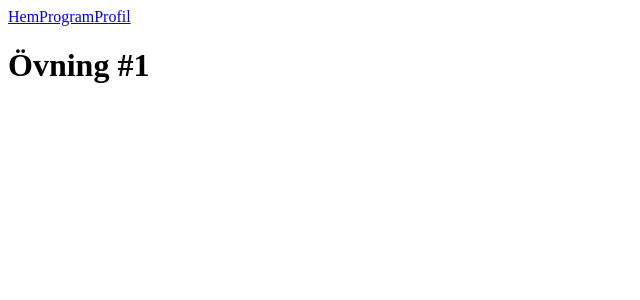
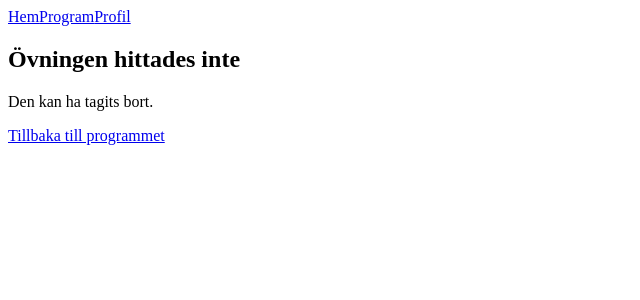
Before and after one commit to annikaholmqvist94/rehab-program, a Vue app: page /program/1 in a window 1280 px wide. Shown: the top 300 px of the page, without its empty margins (0-640 px from the left). Built offline with nearby package versions, Linux system fonts and the light colour scheme.

Commit message:
Build exercise detail view with not-found state

```diff
--- a/src/views/ExerciseDetailView.vue
+++ b/src/views/ExerciseDetailView.vue
@@ -1,9 +1,32 @@
 <script setup>
-defineProps(['id'])
+import { computed } from 'vue'
+import { useExercises } from '../composables/useExercises.js'
+
+const props = defineProps(['id'])
+const { getExerciseById, toggleDone, removeExercise } = useExercises()
+
+const exercise = computed(() => getExerciseById(props.id))
 </script>
 
 <template>
-  <h1>Övning #{{ id }}</h1>
+  <section v-if="exercise">
+    <h1>{{ exercise.name }}</h1>
+    <p>{{ exercise.sets }} sets x {{ exercise.reps }} reps</p>
+    <p v-if="exercise.note">Kommentar: {{ exercise.note }}</p>
+    <p>Status: {{ exercise.done ? 'Klar' : 'Ej klar' }}</p>
+
+    <button type="button" @click="toggleDone(exercise.id)">
+      {{ exercise.done ? 'Ångra' : 'Markera klar' }}
+    </button>
+    <button type="button" @click="removeExercise(exercise.id)">Ta bort</button>
+  </section>
+
+  <section v-else>
+    <h1>Övningen hittades inte</h1>
+    <p>Den kan ha tagits bort.</p>
+  </section>
+
+  <RouterLink :to="{ name: 'program' }">Tillbaka till programmet</RouterLink>
 </template>
 
 <style scoped>
```
